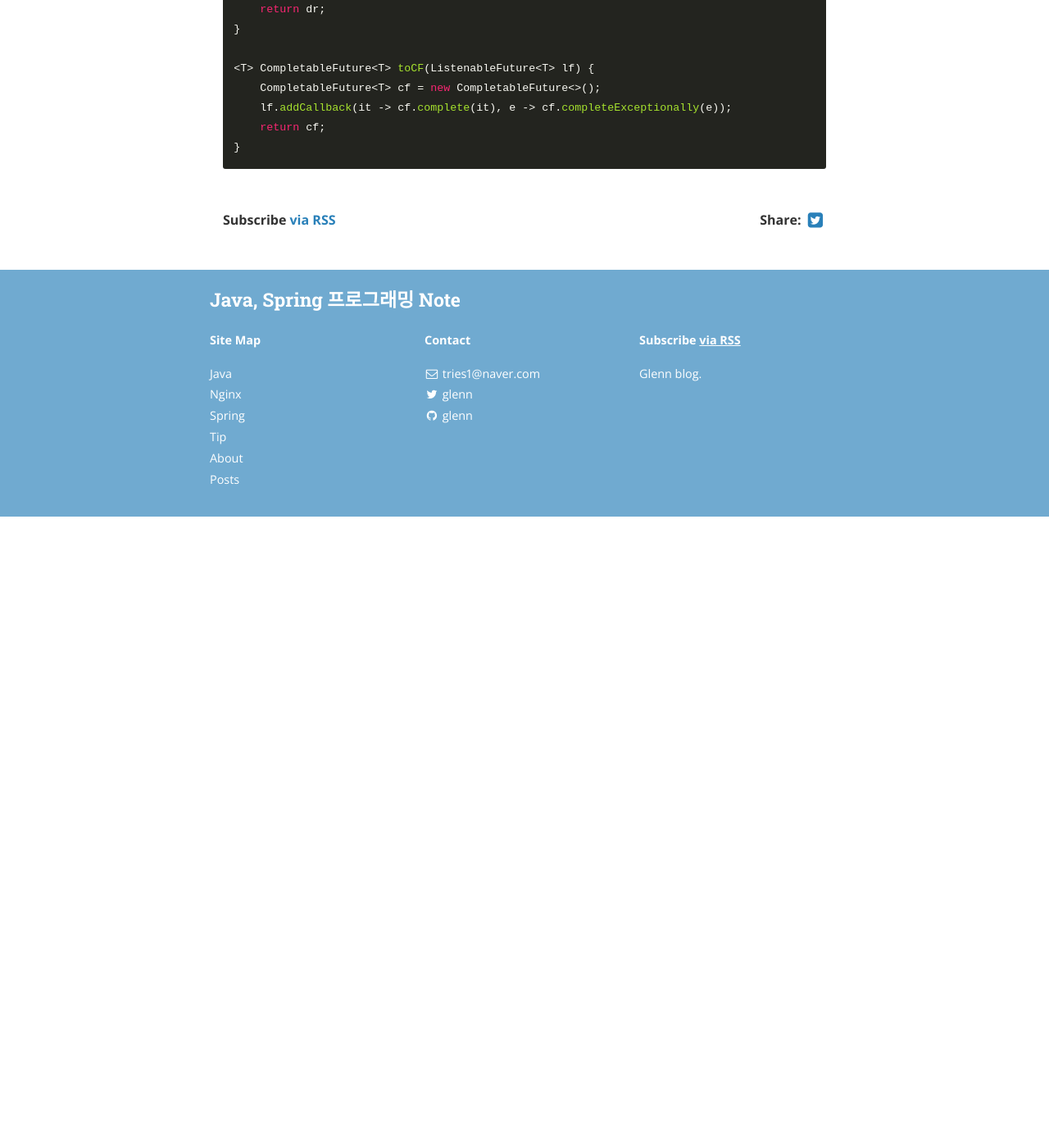
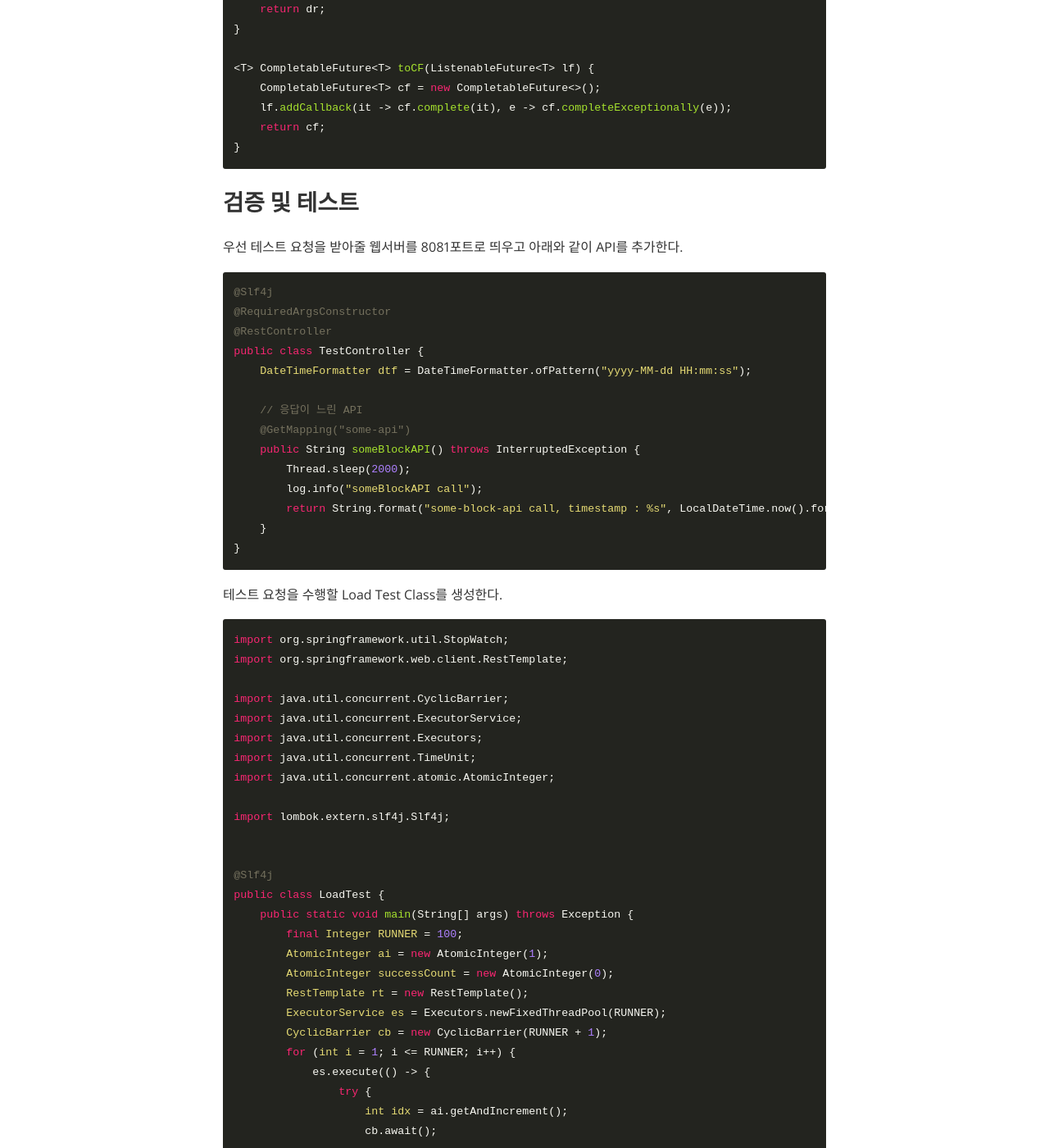
Before and after one commit to tries1/tries1.github.io, a Jekyll site: the page built from _posts/spring/2020-09-21-spring_async.md, in a window 1280 px wide and 1400 px high, scrolled down 5857 px. Shown: the whole window at 82% size. Built offline with Jekyll 4.4.1, drawn with Linux system fonts in a browser that asks for light colours; nearby versions of some CDN libraries; comment, search, counter and statistics services are not loaded; before the commit the page ends 6487 px from its top, so only the background shows below that; some of the changed text lies outside the part shown.

Commit message:
내용 추가

````diff
--- a/_posts/spring/2020-09-21-spring_async.md
+++ b/_posts/spring/2020-09-21-spring_async.md
@@ -149,3 +149,153 @@ public DeferredResult<String> sample2() {
     return cf;
 }
 ```
+
+## 검증 및 테스트
+
+우선 테스트 요청을 받아줄 웹서버를 8081포트로 띄우고 아래와 같이 API를 추가한다.
+```java
+@Slf4j
+@RequiredArgsConstructor
+@RestController
+public class TestController {
+    DateTimeFormatter dtf = DateTimeFormatter.ofPattern("yyyy-MM-dd HH:mm:ss");
+
+    // 응답이 느린 API
+    @GetMapping("some-api")
+    public String someBlockAPI() throws InterruptedException {
+        Thread.sleep(2000);
+        log.info("someBlockAPI call");
+        return String.format("some-block-api call, timestamp : %s", LocalDateTime.now().format(dtf));
+    }
+}
+```
+
+테스트 요청을 수행할 Load Test Class를 생성한다.
+```java
+import org.springframework.util.StopWatch;
+import org.springframework.web.client.RestTemplate;
+
+import java.util.concurrent.CyclicBarrier;
+import java.util.concurrent.ExecutorService;
+import java.util.concurrent.Executors;
+import java.util.concurrent.TimeUnit;
+import java.util.concurrent.atomic.AtomicInteger;
+
+import lombok.extern.slf4j.Slf4j;
+
+
+@Slf4j
+public class LoadTest {
+    public static void main(String[] args) throws Exception {
+        final Integer RUNNER = 100;
+        AtomicInteger ai = new AtomicInteger(1);
+        AtomicInteger successCount = new AtomicInteger(0);
+        RestTemplate rt = new RestTemplate();
+        ExecutorService es = Executors.newFixedThreadPool(RUNNER);
+        CyclicBarrier cb = new CyclicBarrier(RUNNER + 1);
+        for (int i = 1; i <= RUNNER; i++) {
+            es.execute(() -> {
+                try {
+                    int idx = ai.getAndIncrement();
+                    cb.await();
+
+                    StopWatch sw = new StopWatch();
+                    sw.start();
+                    rt.getForObject("http://localhost:8080/block-api", String.class);
+                    successCount.incrementAndGet();
+                    sw.stop();
+                    log.info("Elapsed: idx : {}, Sec : {}", idx, sw.getTotalTimeSeconds());
+                } catch (Exception e) {
+                    e.printStackTrace();
+                }
+            });
+        }
+        cb.await();
+        StopWatch main = new StopWatch();
+        main.start();
+
+        es.shutdown();
+        es.awaitTermination(100, TimeUnit.SECONDS);
+
+        main.stop();
+        log.info("Running Sec : {}, Success Count : {}", main.getTotalTimeSeconds(), successCount);
+    }
+}
+```
+
+### Blocking API를 동시에 호출하였을때 Thread의 변화를 확인
+```java
+@RestController
+public class BlockingApiController {
+    RestTemplate rt = new RestTemplate();
+
+    @GetMapping("block-api")
+    public String block() {
+       return rt.getForObject("http://localhost:8081/some-api", String.class);
+    }
+}
+```
+
+Thread의 생성상태를 모니터링하기위한 Java Mission Control을 실행
+```bash
+> jmc
+```
+
+![JMC1](https://github.com/tries1/glenn-blog/blob/master/assets/spring/jmc-sample1.png?raw=true)
+
+![JMC2](https://github.com/tries1/glenn-blog/blob/master/assets/spring/jmc-sample2.png?raw=true)
+
+
+LoadTest를 수행하여 Thread 변화확인
+
+![LoadTest1](https://github.com/tries1/glenn-blog/blob/master/assets/spring/load-test-result-1.png?raw=true)
+
+Thread가 100개가 생성되어 모든 요청을 2초대로 처리하는것을 확인할수있다
+
+### Tomcat Thread를 1로 제한하여 호출
+
+Thread가 계속 생성되는건 문제가있으니 Thread를 제한을 걸고 다시 테스트 결과를 확인
+
+application.properties에서 아래의 내용을 추가
+```text
+# Default 200
+server.tomcat.threads.max=1
+```
+
+![LoadTest2](https://github.com/tries1/glenn-blog/blob/master/assets/spring/load-test-result-2.png?raw=true)
+
+Thread가 과도하게 생성되진않지만, 100개의 요청이 하나씩 처리되어 처리시간도 늘어난걸 확인할수 있다.
+
+### AsyncRestTemplate으로 변경
+
+Blocking API대신 AsyncRestTemplate을 사용한 API를 추가하고 결과를 확인
+
+```java
+Spring 4부터 ListenableFuture지원하며 Controller에서 ListenableFuture리턴하면 Spring이 알아서 처리해준다.
+AsyncRestTemplate art = new AsyncRestTemplate();
+
+@GetMapping("async-api")
+public ListenableFuture<ResponseEntity<String>> async() {
+    return art.getForEntity("http://localhost:8081/some-api", String.class);
+}
+```
+
+그러나 Thread가 순간적으로 생성되는것을 확인할수 있다.
+
+![LoadTest3](https://github.com/tries1/glenn-blog/blob/master/assets/spring/load-test-result-3.png?raw=true)
+
+### AsyncRestTemplate RequestFactory를 Netty로 변경
+
+AsyncRestTemplate와 Netty를 사용하여 Thread의 변화 확인
+build.gradle에 netty라이브러리 추가
+
+```text
+implementation 'io.netty:netty-all:4.1.52.Final'
+```
+
+AsyncRestTemplate RequestFactory를 Netty로 변경
+```java
+AsyncRestTemplate art = new AsyncRestTemplate(new Netty4ClientHttpRequestFactory(new NioEventLoopGroup(1)));
+```
+
+LoadTest를 다시수행하여 결과를 확인하면 1개의 Thread로 100개의 요청을 동시에 처리하는것을 볼수있다.
````
